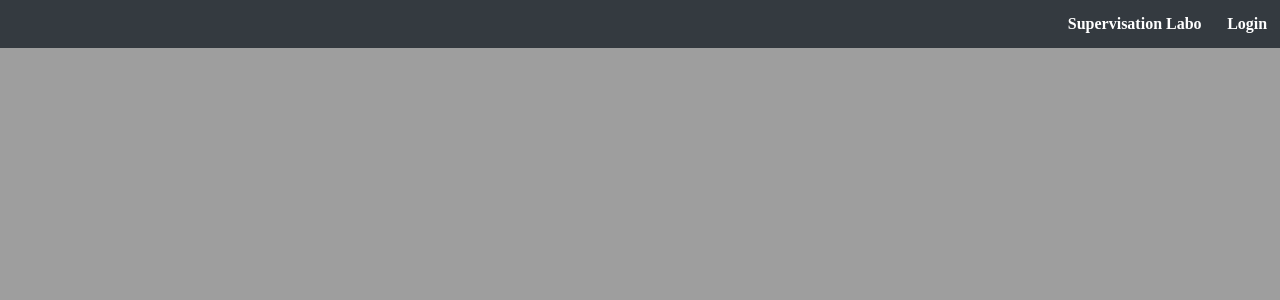
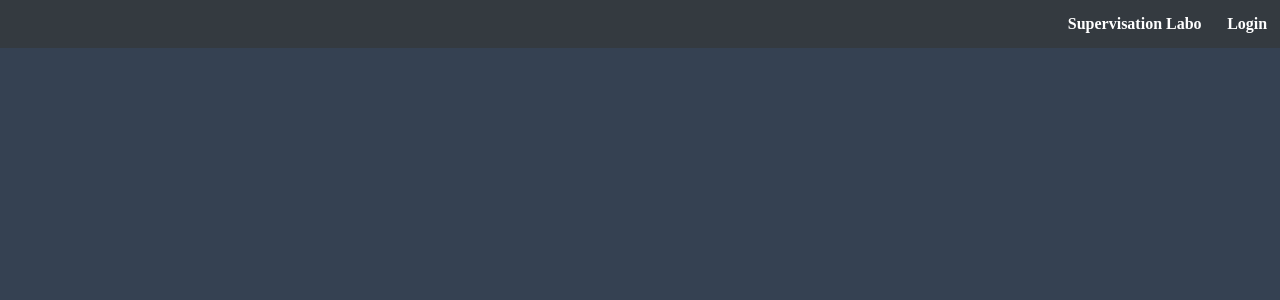
Before and after one commit to nmarrocchi/Projet_Labo, a PHP site: page / in a window 1280 px wide. Shown: the top 300 px of the page. Run offline with PHP 8.4, Linux system fonts and the light colour scheme.

Commit message:
change background color

```diff
--- a/style/index.css
+++ b/style/index.css
@@ -4,7 +4,7 @@
   }
 
   body{
-    background-color: rgb(158, 158, 158);
+    background-color: #354152;
   }
 
   a:link {color: white; text-decoration: none;}
```
